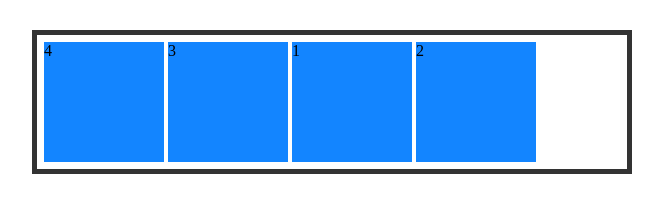
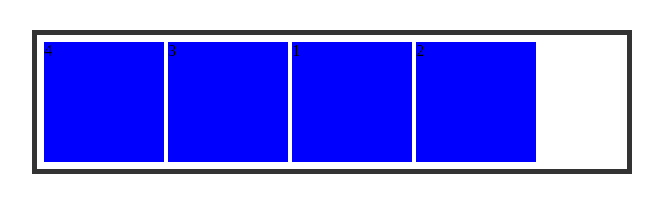
Before and after one commit to barqisayyid/test, a plain HTML site: page index.html in a window 1280 px wide. Shown: the whole page, without its empty margins (308-971 px from the left). Drawn offline with Linux system fonts and the light colour scheme.

Commit message:
merubah warna jadi biru

```diff
--- a/style.css
+++ b/style.css
@@ -15,7 +15,7 @@
 .container div {
   width: 120px;
   height: 120px;
-  background-color: rgb(19, 133, 255);
+  background-color: blue;
   margin: 2px;
 }
 
```
